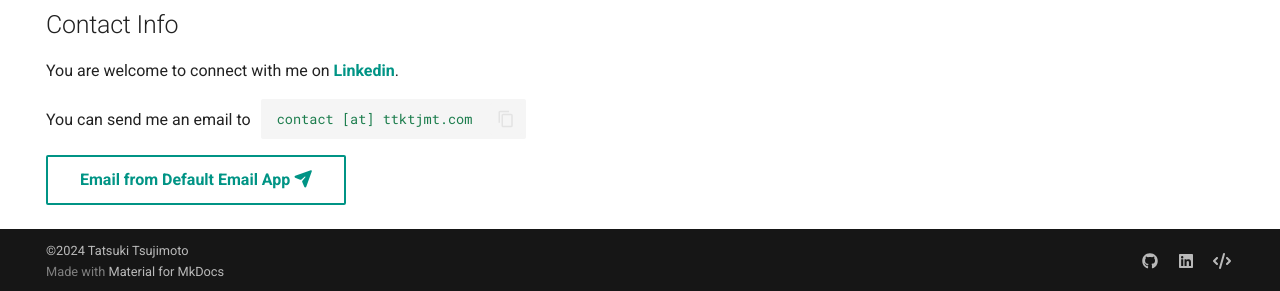
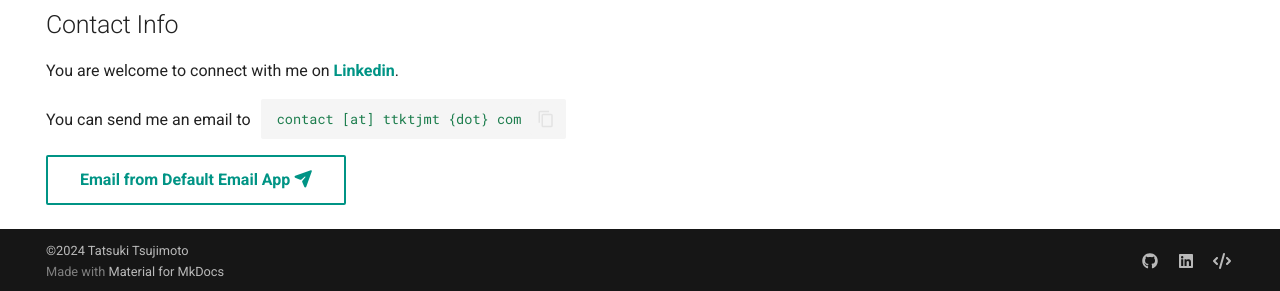
Before and after one commit to ttktjmt/ttktjmt.com, an MkDocs documentation site: the page built from docs/docs/contact.md, in a window 1280 px wide and 940 px high. Shown: the part 646-937 px from the top of the window. Built offline with MkDocs 1.6.1 and Material for MkDocs 9.7.7, drawn with Linux system fonts in a browser that asks for light colours; comment, search, counter and statistics services are not loaded.

Commit message:
Update contact.md

````diff
--- a/docs/docs/contact.md
+++ b/docs/docs/contact.md
@@ -27,19 +27,19 @@ You are welcome to connect with me on [**Linkedin**](https://www.linkedin.com/in
       float: left;
     }
     .email-code-block {
-      width: 24rem;
+      width: 26rem;
     }
   }
   @media screen and (max-width: 59.99rem) {
     .email-code-block {
-      width: 13rem;
+      width: 15rem;
     }
   }
 </style>
 
 <div class="email-code-block">
   ```{ .yaml .copy }
-  contact [at] ttktjmt.com
+  contact [at] ttktjmt {dot} com
   ```
 </div>
 <script>
````
